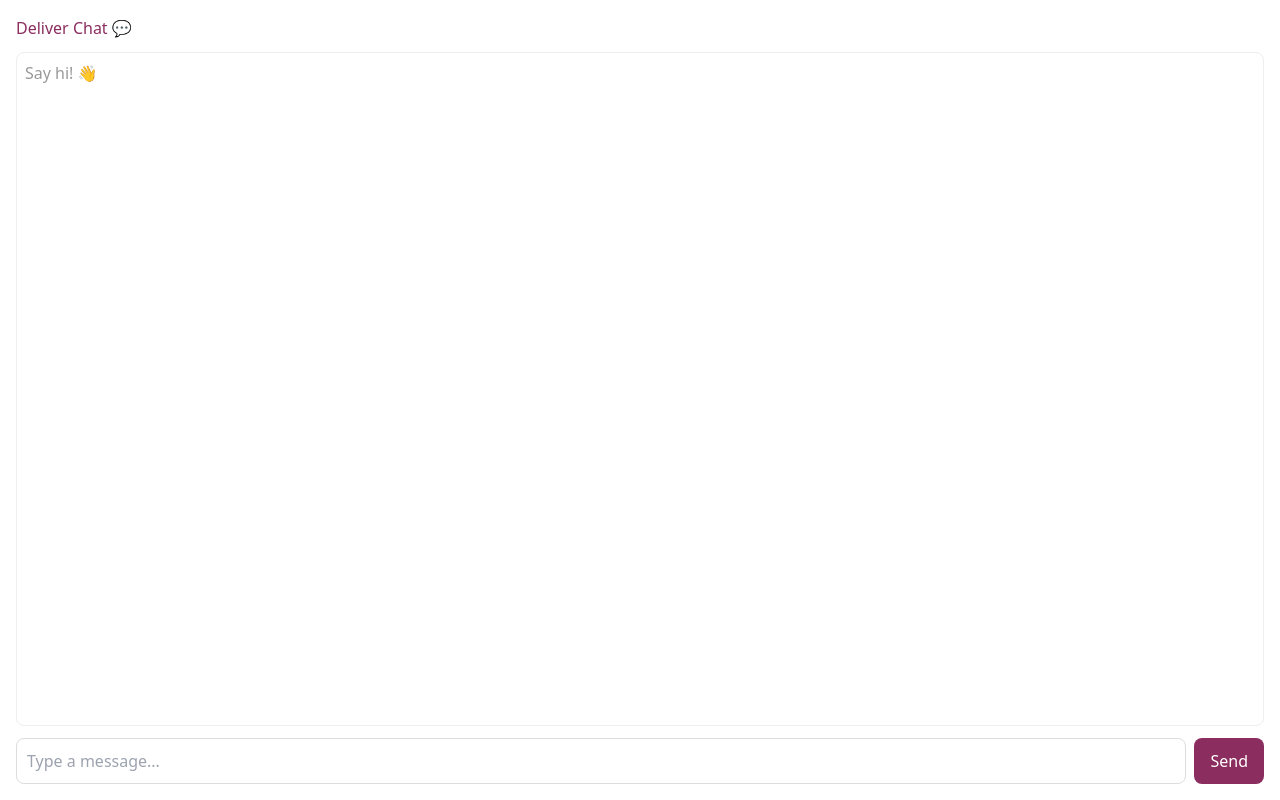
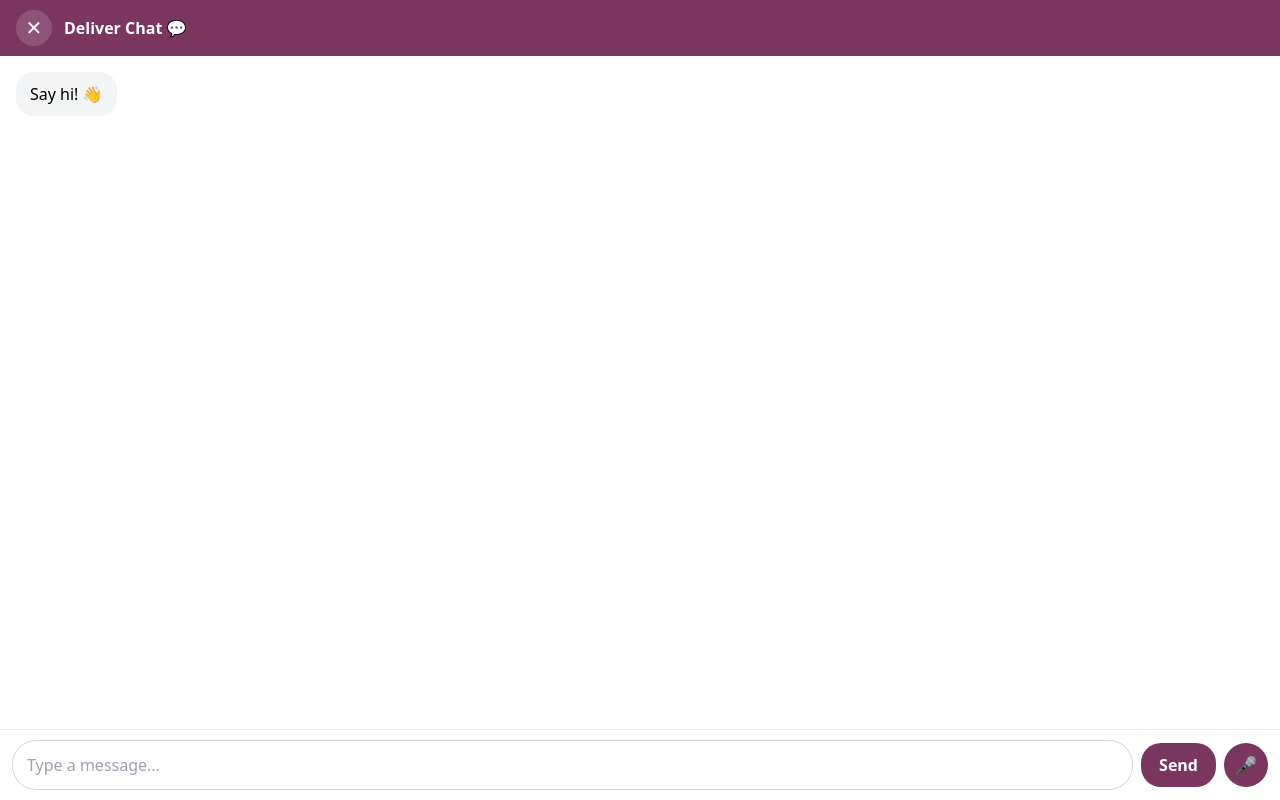
Before and after one commit to sgm417/deliver-chat, a Next.js app: page /embed in a window 1280 px wide. Built offline with nearby package versions, Linux system fonts and the light colour scheme.

Commit message:
Update page.tsx

```diff
--- a/app/embed/page.tsx
+++ b/app/embed/page.tsx
@@ -1,18 +1,67 @@
 'use client'
-import { useState } from 'react'
-export default function Embed() {
-  const [msg, setMsg] = useState('')
-  const [chats, setChats] = useState<string[]>([])
-  return (
-    <div style={{padding: 16, height: '100vh', display: 'flex', flexDirection: 'column', background: '#fff'}}>
-      <h3 style={{margin: 0, color: '#8B2D5E'}}>Deliver Chat 💬</h3>
-      <div style={{flex: 1, overflowY: 'auto', margin: '12px 0', border: '1px solid #eee', borderRadius: 8, padding: 8}}>
-        {chats.map((c,i)=><div key={i} style={{margin: '4px 0', padding: 8, background: '#f5f5f5', borderRadius: 8}}>{c}</div>)}
-        {chats.length===0 && <div style={{color: '#999'}}>Say hi! 👋</div>}
+import { useState, useRef } from 'react'
+
+export default function Embed(){
+  const [msg,setMsg]=useState('')
+  const [chats,setChats]=useState<string[]>([])
+  const [isRec,setIsRec]=useState(false)
+  const [dragX,setDragX]=useState(0)
+  const startXRef=useRef(0)
+
+  const send=()=>{
+    if(!msg.trim()) return;
+    setChats([...chats,msg]); setMsg('')
+  }
+
+  return(
+    <div style={{position:'fixed',inset:0,width:'100vw',height:'100vh',height:'100dvh',display:'flex',flexDirection:'column',background:'#fff',fontFamily:'system-ui'}}>
+      {/* HEADER with X on LEFT */}
+      <div style={{height:56,background:'#7a365f',display:'flex',alignItems:'center',gap:12,padding:'0 16px',flexShrink:0}}>
+        <button onClick={()=>window.parent.postMessage('close-deliver-chat','*')} style={{width:36,height:36,borderRadius:'50%',background:'rgba(255,255,255,.15)',border:'none',color:'#fff',fontSize:20,cursor:'pointer',display:'flex',alignItems:'center',justifyContent:'center'}}>✕</button>
+        <div style={{color:'#fff',fontWeight:700}}>Deliver Chat 💬</div>
       </div>
-      <div style={{display: 'flex', gap: 8}}>
-        <input value={msg} onChange={e=>setMsg(e.target.value)} placeholder="Type a message..." style={{flex: 1, padding: 10, borderRadius: 8, border: '1px solid #ddd'}} />
-        <button onClick={()=>{if(msg.trim()){setChats([...chats, msg]); setMsg('')}}} style={{padding: '10px 16px', background: '#8B2D5E', color: 'white', border: 'none', borderRadius: 8}}>Send</button>
+
+      {/* MESSAGES */}
+      <div style={{flex:1,overflowY:'auto',padding:16,display:'flex',flexDirection:'column',gap:8}}>
+        {chats.length===0 && <div style={{background:'#f3f4f6',padding:'10px 14px',borderRadius:18,alignSelf:'flex-start'}}>Say hi! 👋</div>}
+        {chats.map((c,i)=><div key={i} style={{background:'#7a365f',color:'#fff',padding:'10px 14px',borderRadius:18,alignSelf:'flex-end',maxWidth:'75%'}}>{c}</div>)}
+      </div>
+
+      {/* INPUT BAR - WhatsApp style */}
+      <div style={{padding:'10px 12px',borderTop:'1px solid #eee',display:'flex',gap:8,alignItems:'center',background:'#fff'}}>
+        <div style={{flex:1,position:'relative',display:'flex',alignItems:'center'}}>
+          {isRec && (
+            <div style={{position:'absolute',inset:0,background:'#ffe4e6',borderRadius:24,display:'flex',alignItems:'center',paddingLeft:14,fontSize:13,color:'#991b1b',transform:`translateX(-${dragX}px)`,transition: isRec ? 'none' : 'transform .2s'}}>
+              ← Slide to cancel {dragX>50 && '❌'}
+            </div>
+          )}
+          <input
+            value={msg}
+            onChange={e=>setMsg(e.target.value)}
+            onKeyDown={e=>e.key==='Enter'&&send()}
+            placeholder={isRec?'':"Type a message..."}
+            style={{width:'100%',padding:'12px 14px',borderRadius:24,border:'1px solid #d1d5db',outline:'none'}}
+          />
+        </div>
+        <button onClick={send} style={{background:'#7a365f',color:'#fff',border:'none',borderRadius:20,padding:'10px 18px',fontWeight:600}}>Send</button>
+
+        {/* MIC with slide */}
+        <button
+          onPointerDown={e=>{
+            setIsRec(true); startXRef.current=e.clientX;
+            const btn=e.currentTarget as any; btn.setPointerCapture(e.pointerId);
+            btn.onpointermove=(ev:PointerEvent)=>{
+              const diff=startXRef.current-ev.clientX;
+              if(diff>0) setDragX(diff);
+              if(diff>120){ setIsRec(false); setDragX(0); btn.onpointermove=null; }
+            }
+          }}
+          onPointerUp={e=>{
+            setIsRec(false); setDragX(0);
+            (e.currentTarget as any).onpointermove=null;
+          }}
+          style={{width:44,height:44,borderRadius:'50%',background:isRec?'#ef4444':'#7a365f',border:'none',color:'#fff',fontSize:18,transform:`translateX(-${dragX}px)`,transition: isRec ? 'none' : 'transform .2s'}}
+        >🎤</button>
       </div>
     </div>
   )
```
